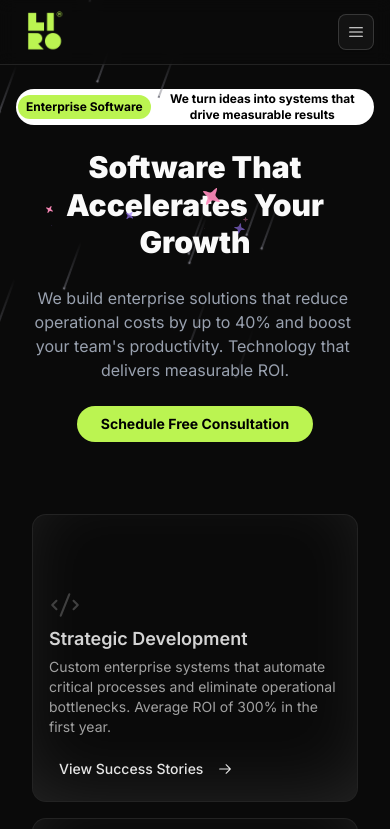
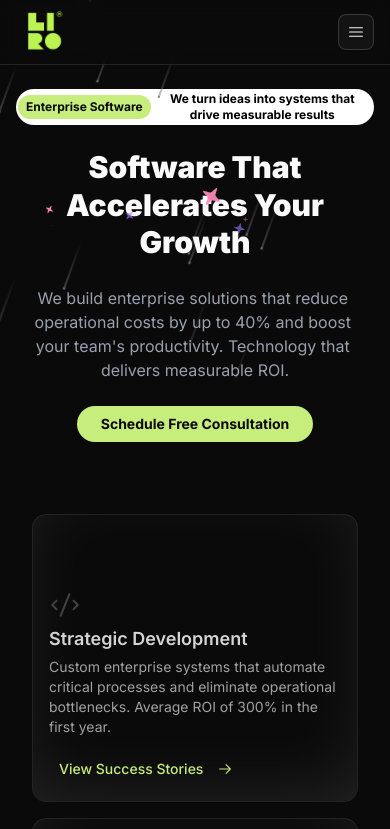
Before and after one commit to half144/lirodev, a Next.js app: page /en in a window 390 px wide. Shown: the top 829 px of the page. Built offline with nearby package versions, Linux system fonts and the light colour scheme.

Commit message:
Update global styles to use primary color variables and adjust footer, header, and button components for consistent theming.

```diff
--- a/src/app/[locale]/page.tsx
+++ b/src/app/[locale]/page.tsx
@@ -89,7 +89,7 @@ export default function Home() {
     <div className="flex flex-col min-h-screen">
       <main className="flex flex-col items-center pt-6 sm:pt-12 gap-6 sm:gap-8 px-4">
         <div className="bg-white text-xs sm:text-sm rounded-full font-bold p-0.5 flex items-center gap-2 pr-2 sm:pr-3 max-w-full">
-          <div className="bg-lime-300 rounded-full p-1 px-2 text-black whitespace-nowrap">
+          <div className="bg-primary rounded-full p-1 px-2 text-primary-foreground whitespace-nowrap">
             {t("badge")}
           </div>
           <div className="text-black text-center sm:text-left">
@@ -109,7 +109,7 @@ export default function Home() {
             </TextAnimate>
           </div>
           <div className="w-full flex justify-center">
-            <button className="bg-lime-300 text-black font-bold px-6 sm:px-8 py-2 sm:py-3 rounded-full text-sm sm:text-base whitespace-nowrap">
+            <button className="bg-primary text-primary-foreground font-bold px-6 sm:px-8 py-2 sm:py-3 rounded-full text-sm sm:text-base whitespace-nowrap">
               {t("cta")}
             </button>
           </div>
--- a/src/app/globals.css
+++ b/src/app/globals.css
@@ -97,8 +97,8 @@
   --card-foreground: oklch(0.145 0 0);
   --popover: oklch(1 0 0);
   --popover-foreground: oklch(0.145 0 0);
-  --primary: oklch(0.205 0 0);
-  --primary-foreground: oklch(0.985 0 0);
+  --primary: oklch(0.895 0.146 124.5);
+  --primary-foreground: oklch(0.145 0 0);
   --secondary: oklch(0.97 0 0);
   --secondary-foreground: oklch(0.205 0 0);
   --muted: oklch(0.97 0 0);
@@ -131,8 +131,8 @@
   --card-foreground: oklch(0.985 0 0);
   --popover: oklch(0.205 0 0);
   --popover-foreground: oklch(0.985 0 0);
-  --primary: oklch(0.922 0 0);
-  --primary-foreground: oklch(0.205 0 0);
+  --primary: oklch(0.895 0.146 124.5);
+  --primary-foreground: oklch(0.145 0 0);
   --secondary: oklch(0.269 0 0);
   --secondary-foreground: oklch(0.985 0 0);
   --muted: oklch(0.269 0 0);
--- a/src/components/footer.tsx
+++ b/src/components/footer.tsx
@@ -41,7 +41,7 @@ export function Footer() {
         <div className="flex flex-col md:flex-row justify-between items-center gap-6">
           {/* Company Info */}
           <div className="text-center md:text-left">
-            <h3 className="text-xl font-bold text-lime-300 mb-2">Liro</h3>
+            <h3 className="text-xl font-bold text-primary mb-2">Liro</h3>
             <p className="text-gray-400 text-sm">
               {t('tagline')}
             </p>
@@ -53,7 +53,7 @@ export function Footer() {
               <Link
                 key={index}
                 href={link.href}
-                className="text-gray-300 hover:text-lime-300 transition-colors text-sm"
+                className="text-gray-300 hover:text-primary transition-colors text-sm"
               >
                 {link.name}
               </Link>
@@ -62,7 +62,7 @@ export function Footer() {
               <Link
                 key={index}
                 href={link.href}
-                className="text-gray-300 hover:text-lime-300 transition-colors text-sm"
+                className="text-gray-300 hover:text-primary transition-colors text-sm"
               >
                 {link.name}
               </Link>
@@ -75,7 +75,7 @@ export function Footer() {
               <a
                 key={index}
                 href={social.href}
-                className="text-gray-400 hover:text-lime-300 transition-colors"
+                className="text-gray-400 hover:text-primary transition-colors"
                 aria-label={social.name}
               >
                 <social.icon className="w-5 h-5" />
--- a/src/components/header.tsx
+++ b/src/components/header.tsx
@@ -193,7 +193,7 @@ export function Header() {
                       ) : (
                         <Link
                           href={item.href}
-                          className="text-sm font-medium text-foreground hover:text-lime-300 transition-colors"
+                          className="text-sm font-medium text-foreground hover:text-primary transition-colors"
                           onClick={() => setIsMobileMenuOpen(false)}
                         >
                           {item.title}
--- a/src/components/system-marquee.tsx
+++ b/src/components/system-marquee.tsx
@@ -87,14 +87,14 @@ const SystemCard = ({
       )}
     >
       <div className="flex flex-row items-center gap-2 sm:gap-3 mb-3">
-        <div className="p-1.5 sm:p-2 rounded-lg bg-lime-300/20 dark:bg-lime-300/10">
-          <Icon className="w-4 h-4 sm:w-5 sm:h-5 text-lime-600 dark:text-lime-400" />
+        <div className="p-1.5 sm:p-2 rounded-lg bg-primary/20 dark:bg-primary/10">
+          <Icon className="w-4 h-4 sm:w-5 sm:h-5 text-primary dark:text-primary" />
         </div>
         <div className="flex flex-col min-w-0 flex-1">
           <figcaption className="text-sm sm:text-base font-semibold dark:text-white truncate">
             {name}
           </figcaption>
-          <p className="text-xs font-medium text-lime-600 dark:text-lime-400 bg-lime-50 dark:bg-lime-950/30 px-2 py-1 rounded-full w-fit">
+          <p className="text-xs font-medium text-primary dark:text-primary bg-primary/10 dark:bg-primary/20 px-2 py-1 rounded-full w-fit">
             {metric}
           </p>
         </div>
```
Also changed, not shown: 1 other file (tests, documents, lock files or other folders).
